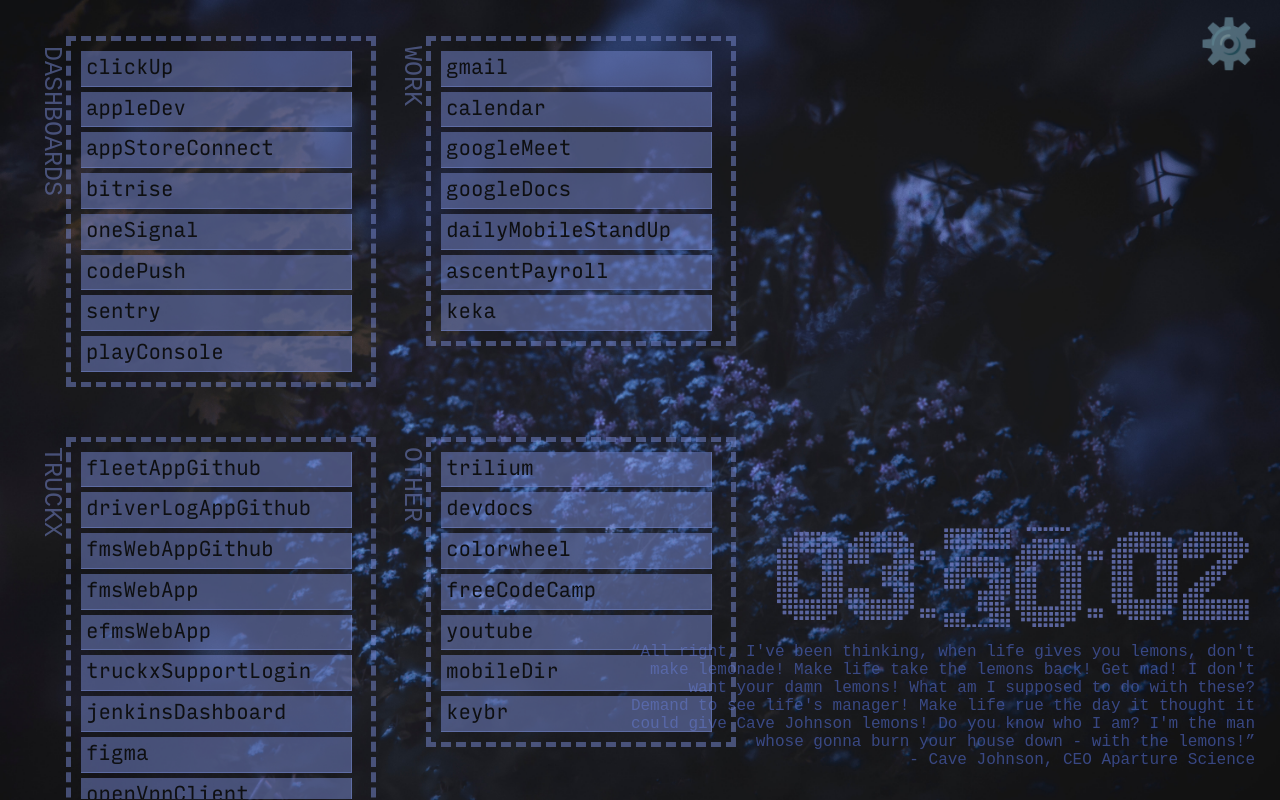
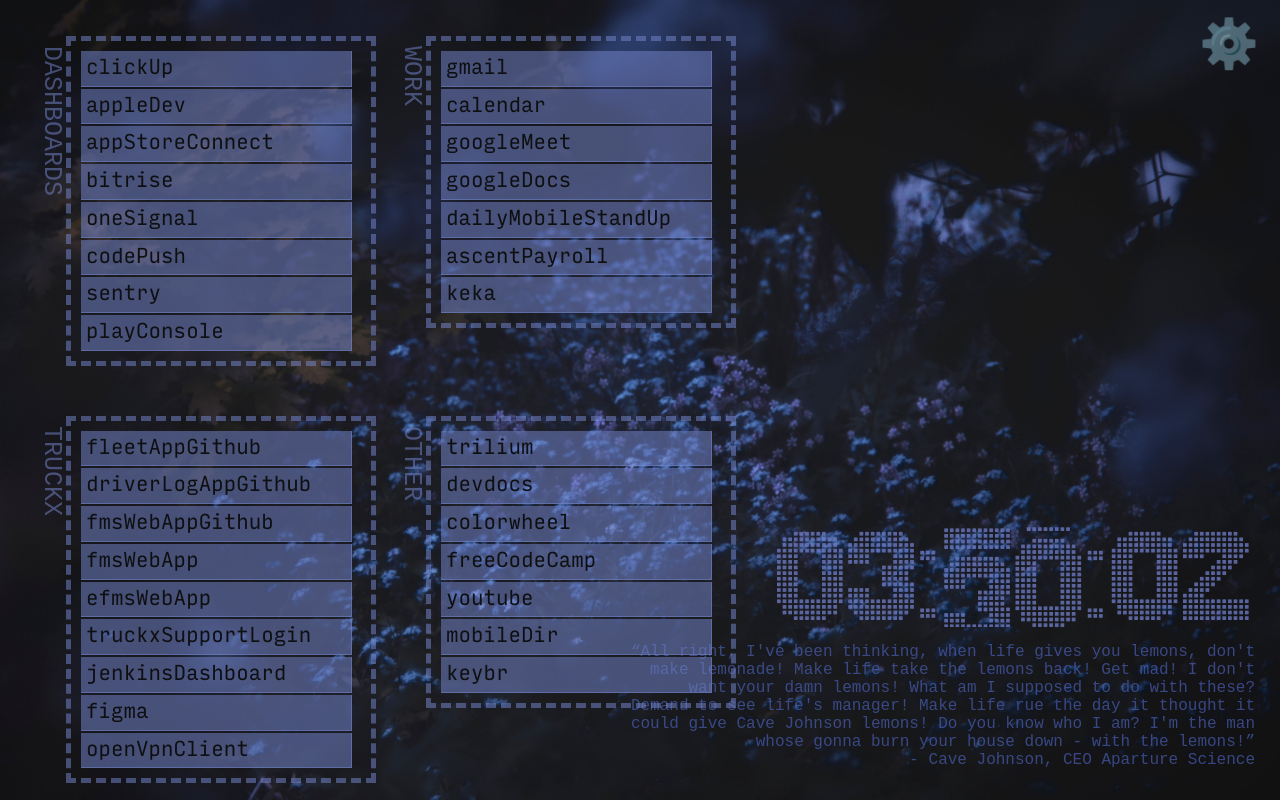
Before and after one commit to ravishankar-shetgar/newTab, a plain HTML site: page index.html in a window 1280 px wide. Drawn offline with Linux system fonts and the light colour scheme.

Commit message:
minor fix

```diff
--- a/css/style.css
+++ b/css/style.css
@@ -196,7 +196,7 @@ main > div#bin {
   padding: 30px;
 }
 main > section > a + a {
-  margin-top: 5px;
+  margin-top: 2px;
 }
 form#dialog > label {
   display: block;
```
